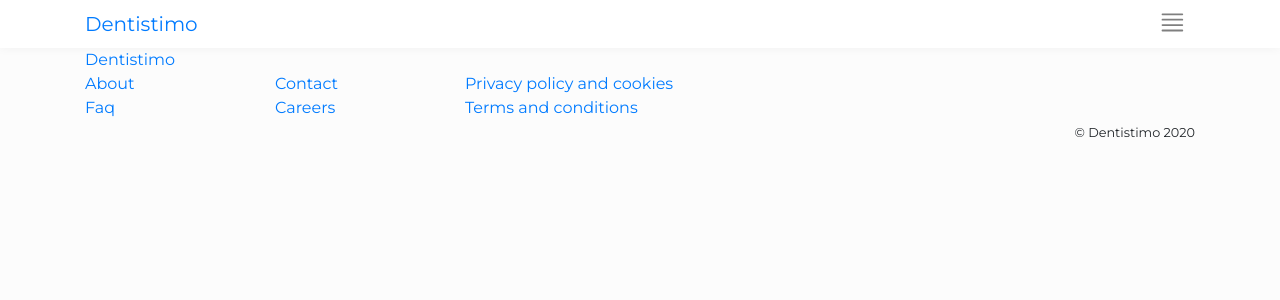
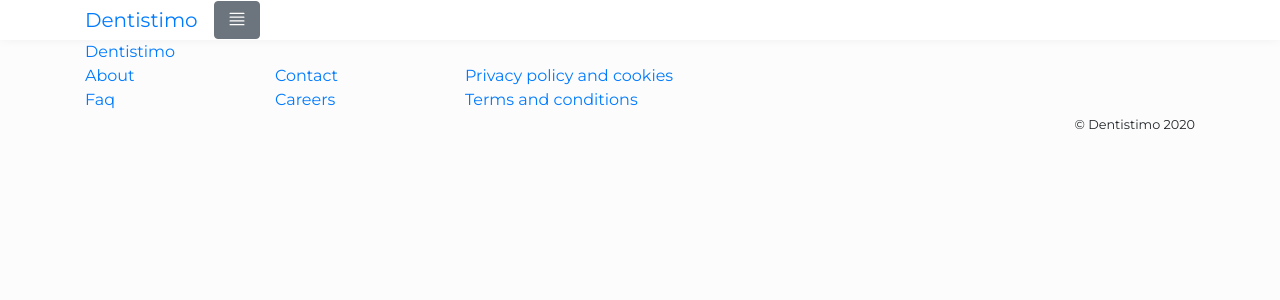
Before and after one commit to nablo1/dentistimo-client, a Vue app: page / in a window 1280 px wide. Shown: the top 300 px of the page. Built offline with nearby package versions, Linux system fonts and the light colour scheme.

Commit message:
Dropdown replaced with sidebar

```diff
--- a/src/components/AppHeader/AppHeader.vue
+++ b/src/components/AppHeader/AppHeader.vue
@@ -13,42 +13,11 @@
 
             <!-- TODO: Use search form component -->
 
-            <b-navbar-nav class="ml-auto">
-              <b-nav-item-dropdown right no-caret>
-                <!-- TODO: Figure out why the icons down change on click -->
-                <template #button-content #default="{ expanded }">
-                  <b-icon-x v-if="expanded" class="app-header_nav-icon" />
-                  <b-icon-justify v-else class="app-header_nav-icon" />
-                </template>
+            <b-button v-b-toggle.app-header-sidebar>
+              <b-icon-justify />
+            </b-button>
 
-                <!-- TODO: Add page links here -->
-                <b-dropdown-item href="#">
-                  <router-link to="/">Link to other view</router-link>
-                </b-dropdown-item>
-
-                <b-dropdown-item href="#">
-                  <router-link to="/">Link to other view</router-link>
-                </b-dropdown-item>
-
-                <b-dropdown-item href="#">
-                  <router-link to="/">Link to other view</router-link>
-                </b-dropdown-item>
-
-                <b-dropdown-item>
-                  <b-button-group>
-                    <!-- TODO: Lead log in button to modal on click -->
-                    <b-button variant="outline-primary">
-                      Log in
-                    </b-button>
-
-                    <!-- TODO: Lead sign up button to view on click -->
-                    <b-button variant="primary">
-                      Sign up
-                    </b-button>
-                  </b-button-group>
-                </b-dropdown-item>
-              </b-nav-item-dropdown>
-            </b-navbar-nav>
+            <app-header-sidebar class="ml-auto" />
           </b-navbar>
         </b-col>
       </b-row>
@@ -57,9 +26,10 @@
 </template>
 
 <script>
+  import AppHeaderSidebar from './AppHeaderSidebar'
   export default {
     name: 'AppHeader',
-
+    components: { AppHeaderSidebar },
     data() {
       return {
         expanded: false,
```
